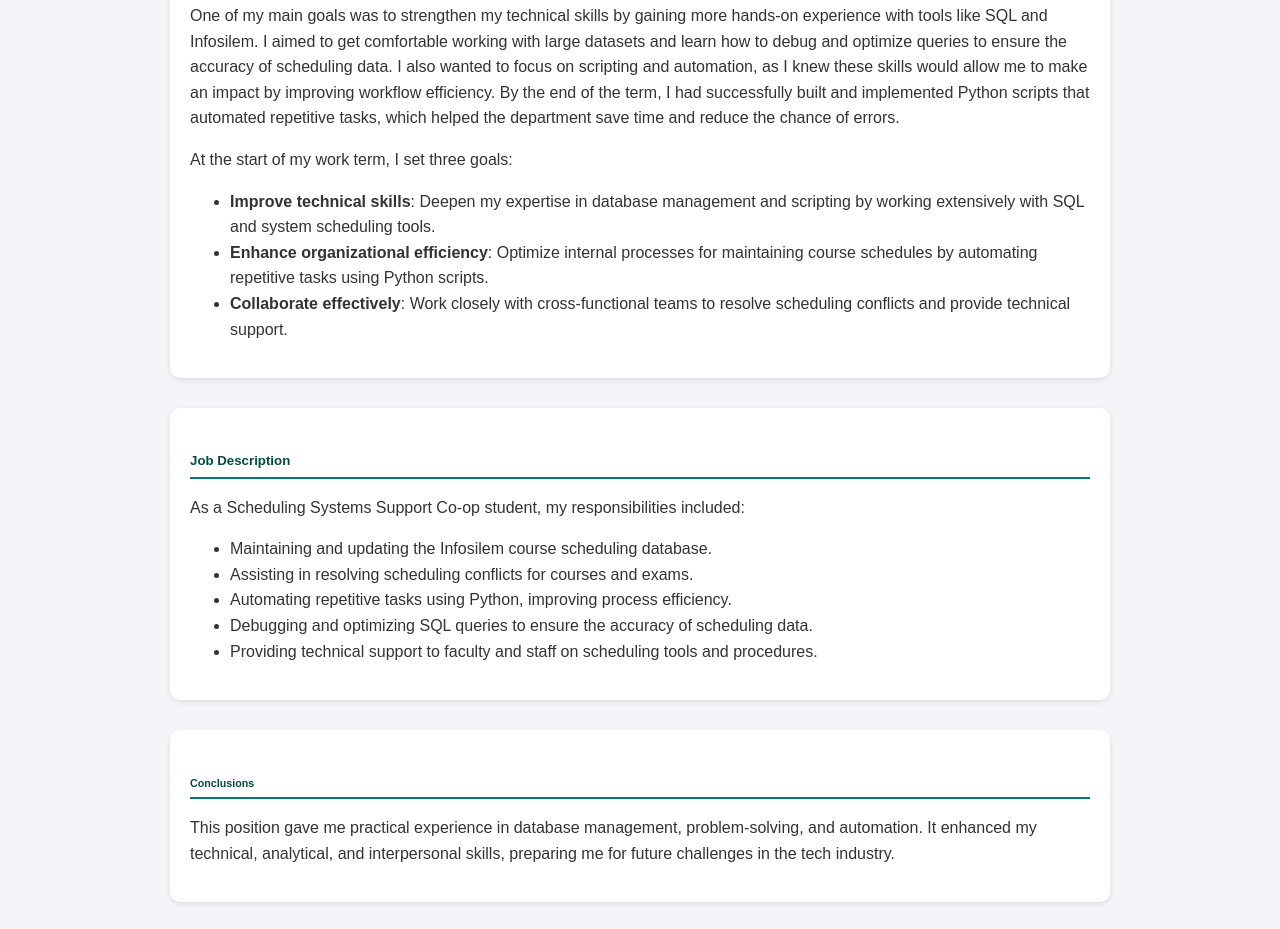
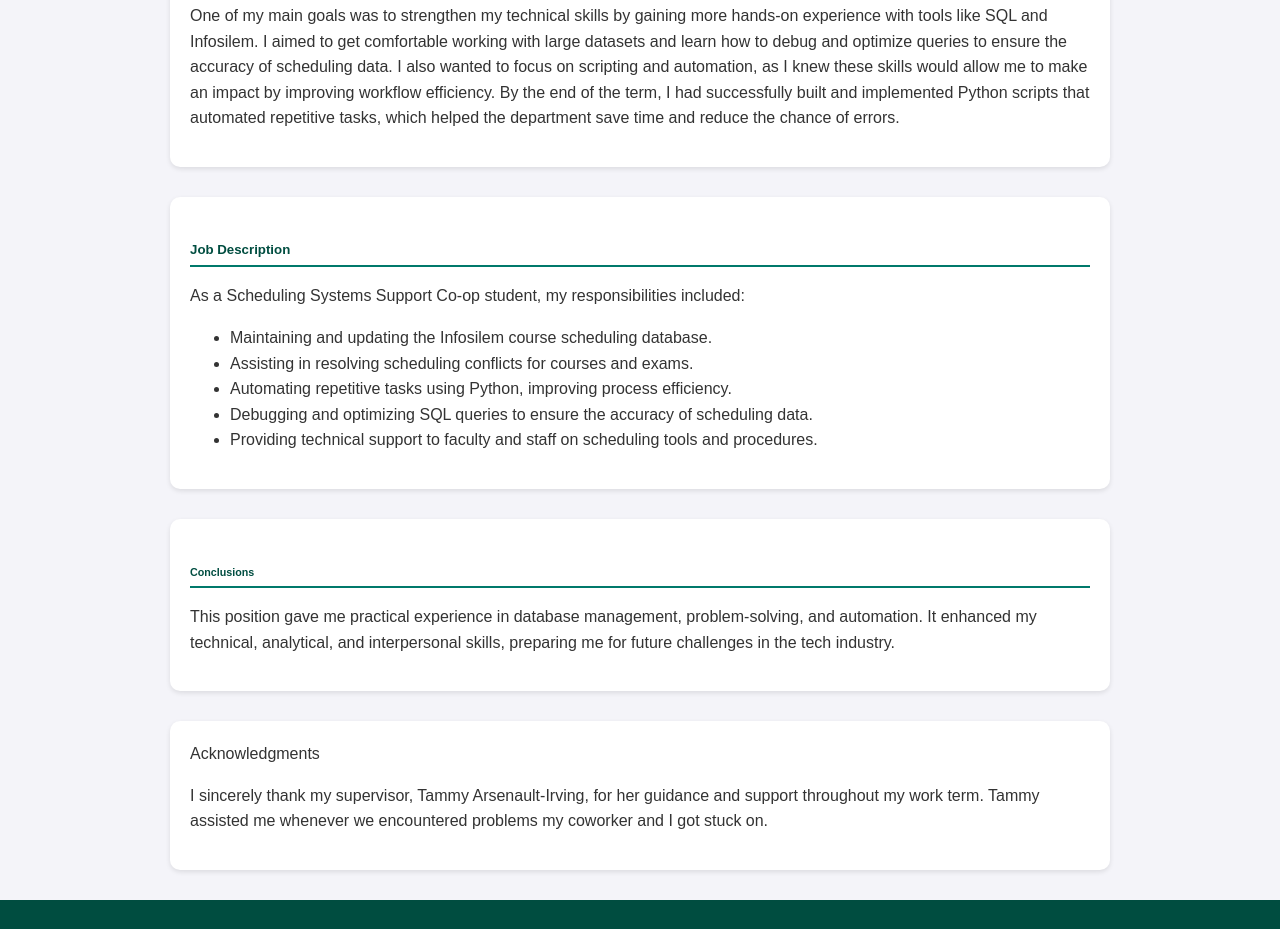
Before and after one commit to aclaregreen/WorkTerm2, a plain HTML site: page index.html in a window 1280 px wide. Shown: the part 1564-2493 px from the top of the page. Drawn offline with Linux system fonts and the light colour scheme.

Commit message:
Update index.html

```diff
--- a/index.html
+++ b/index.html
@@ -54,13 +54,6 @@
             <p>At the start of my work term, I set a few key goals to focus on during my time as a Scheduling Systems Support Co-op student. As a third-year Computer Science student, I always seek opportunities to enhance my technical skills and apply what I’ve learned in a practical setting. I wanted to use this term to deepen my understanding of database management, improve organizational processes through automation, and build stronger collaboration skills while working in a professional environment.
 
             </p> <p>One of my main goals was to strengthen my technical skills by gaining more hands-on experience with tools like SQL and Infosilem. I aimed to get comfortable working with large datasets and learn how to debug and optimize queries to ensure the accuracy of scheduling data. I also wanted to focus on scripting and automation, as I knew these skills would allow me to make an impact by improving workflow efficiency. By the end of the term, I had successfully built and implemented Python scripts that automated repetitive tasks, which helped the department save time and reduce the chance of errors.</p>
-            <p>At the start of my work term, I set three goals:
-                <ul>
-                    <li><strong>Improve technical skills</strong>: Deepen my expertise in database management and scripting by working extensively with SQL and system scheduling tools.</li>
-                    <li><strong>Enhance organizational efficiency</strong>: Optimize internal processes for maintaining course schedules by automating repetitive tasks using Python scripts.</li>
-                    <li><strong>Collaborate effectively</strong>: Work closely with cross-functional teams to resolve scheduling conflicts and provide technical support.</li>
-                </ul>
-            </p>
         </div>
 
         <div id="Description" class="page">
```
